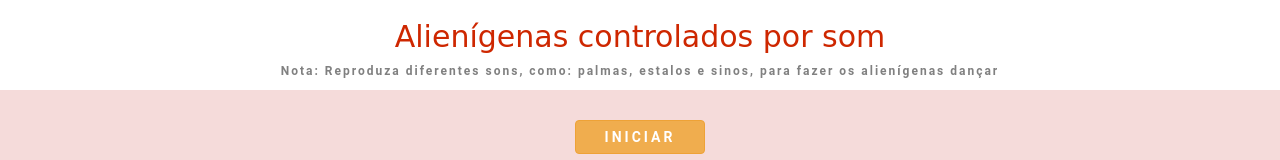
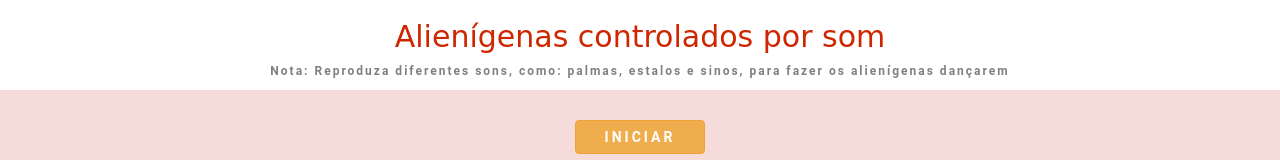
Before and after one commit to amadolucas/Atividade_Sons, a plain HTML site: page index.html in a window 1280 px wide. Shown: the top 160 px of the page. Drawn offline with nearby package versions, Linux system fonts and the light colour scheme.

Commit message:
Update index.html

```diff
--- a/index.html
+++ b/index.html
@@ -13,7 +13,7 @@
   <body>
     <div class="col-xs-12 header_div text-center">
       <h2>Alienígenas controlados por som</h2>
-      <p>Nota: Reproduza diferentes sons, como: palmas, estalos e sinos, para fazer os alienígenas dançar</p>
+      <p>Nota: Reproduza diferentes sons, como: palmas, estalos e sinos, para fazer os alienígenas dançarem</p>
     </div>
     <div class="main_div">
       <center>
```
